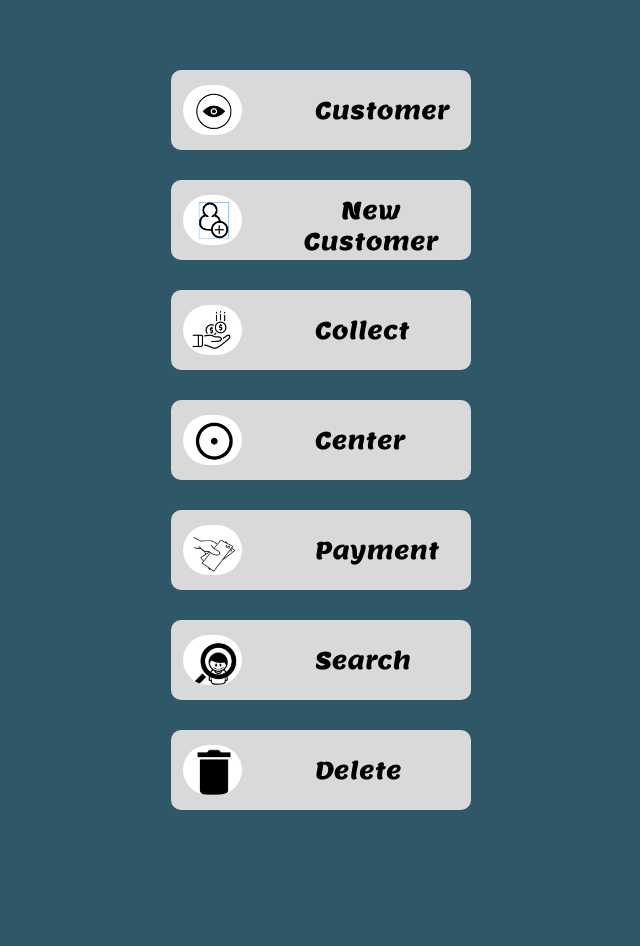
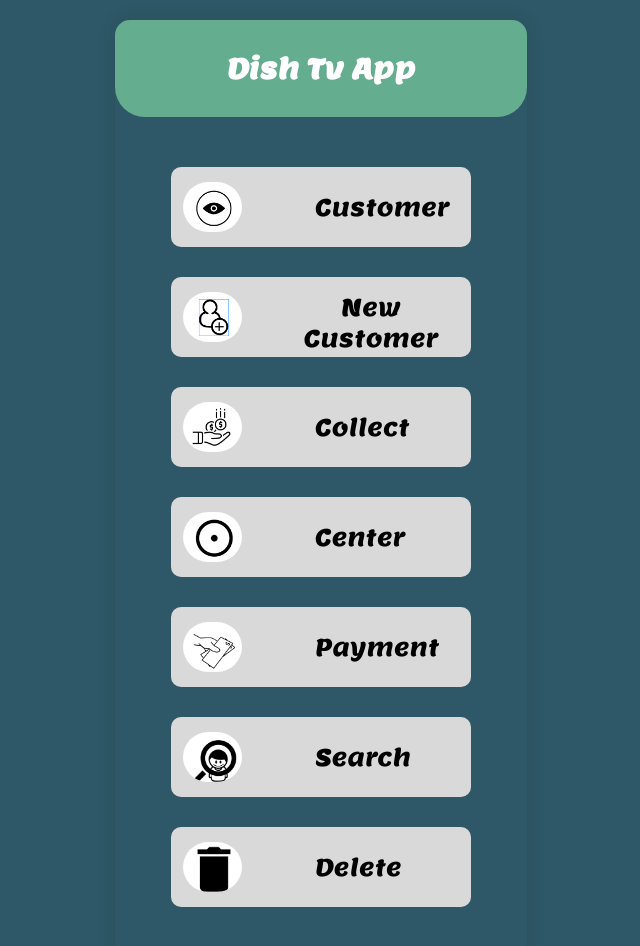
Before and after one commit to NAGIRED/dish, a plain HTML site: page home.html in a window 1280 px wide. Shown: the whole page, without its empty margins (319-959 px from the left). Drawn offline with Linux system fonts and the light colour scheme.

Commit message:
Add files via upload

```diff
--- a/home.html
+++ b/home.html
@@ -66,6 +66,18 @@
   color: #000000;
   font-family: 'Lemon', sans-serif;
 }
+  .header {
+      background-color: #64AD8F;
+      padding: 30px 20px;
+      text-align: center;
+      border-radius: 0 0 30px 30px;
+    }
+
+    .header h1 {
+      font-family: 'Lemon', sans-serif;
+      font-size: 28px;
+      color: white;
+    }
 
 /* Button positions and their inner elements */
 
@@ -104,6 +116,10 @@
 </head>
 <body>
 
+  <div class="container">
+    <div class="header">
+      <h1>Dish Tv App</h1>
+    </div>
   <div class="homepage">
 
   <!-- Customer Button -->
@@ -148,7 +164,7 @@
   <span class="label delete-label">Delete</span>
 </button>
 
-
+  </div>
   </div>
 <script>
   const buttons = document.querySelectorAll('.button');
```
